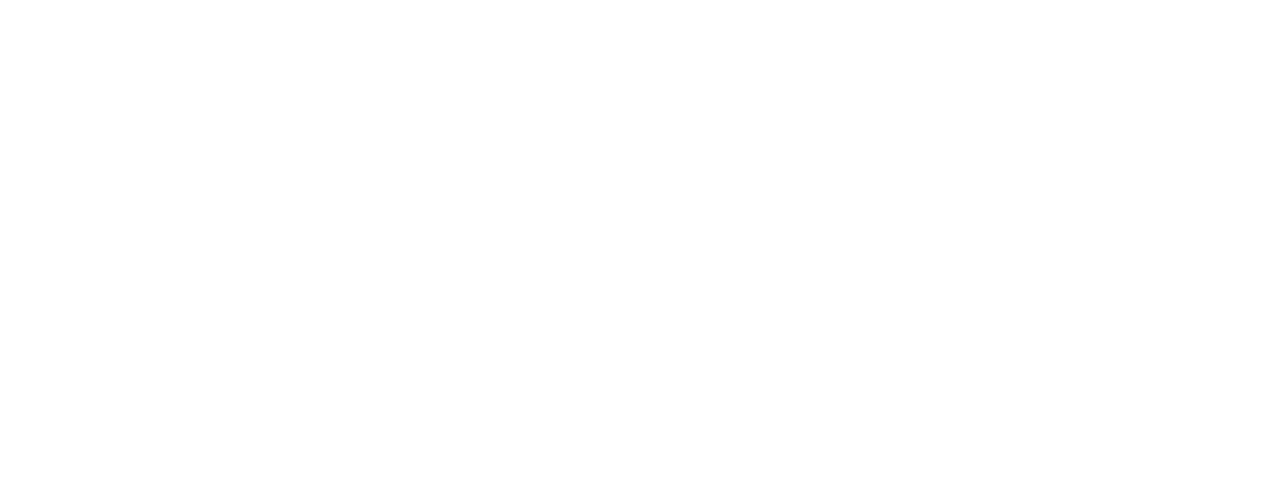
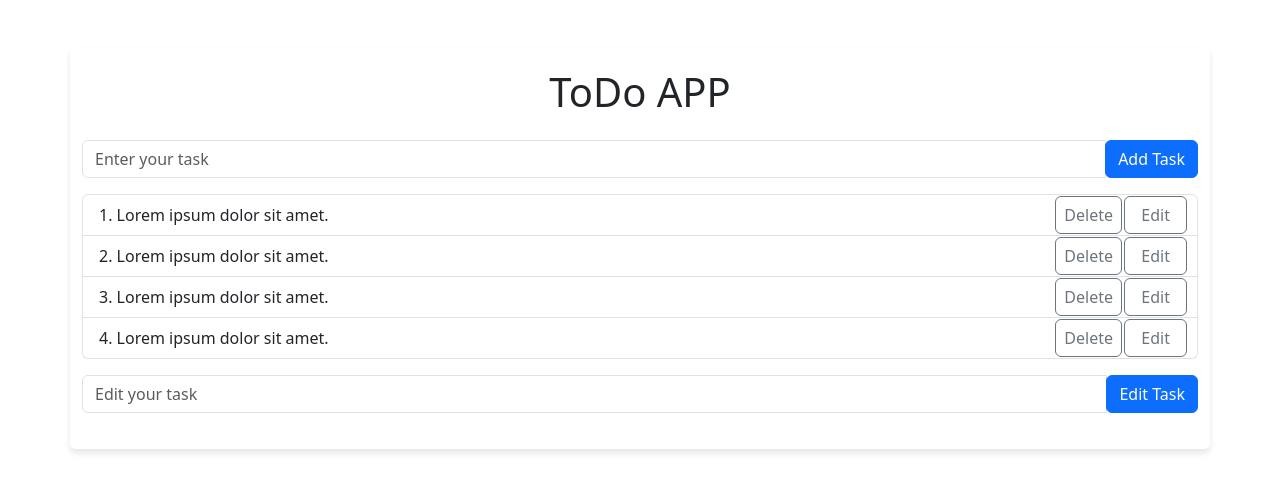
Before and after one commit to Marina-yoya/To-Do-App, a website: page index.html in a window 1280 px wide. Drawn offline with nearby package versions, Linux system fonts and the light colour scheme.

Commit message:
basic HTML structure and CSS

```diff
--- a/index.html
+++ b/index.html
@@ -1,14 +1,73 @@
 <!DOCTYPE html>
 <html lang="en">
+
 <head>
     <meta charset="UTF-8">
     <meta name="viewport" content="width=device-width, initial-scale=1.0">
     <link rel="stylesheet" href="styles.css">
-    <link href="https://cdn.jsdelivr.net/npm/bootstrap@5.3.1/dist/css/bootstrap.min.css" rel="stylesheet" integrity="sha384-4bw+/aepP/YC94hEpVNVgiZdgIC5+VKNBQNGCHeKRQN+PtmoHDEXuppvnDJzQIu9" crossorigin="anonymous">
+    <link href="https://cdn.jsdelivr.net/npm/bootstrap@5.3.1/dist/css/bootstrap.min.css" rel="stylesheet"
+        integrity="sha384-4bw+/aepP/YC94hEpVNVgiZdgIC5+VKNBQNGCHeKRQN+PtmoHDEXuppvnDJzQIu9" crossorigin="anonymous">
     <title>To Do App</title>
 </head>
+
 <body>
+<main>
+    <div class="container mt-5">
+        <h1 class="mb-4">ToDo APP</h1>
+        <div class="input-group mb-3">
+            <input type="text" class="form-control" id="task-input" placeholder="Enter your task">
+            <div class="input-group-append">
+                <button class="btn btn-primary" type="button">Add Task</button>
+            </div>
+        </div>
+        <ol id="taskList" class="list-group list-group-numbered">
 
+            <li class="list-group-item">
+                Lorem ipsum dolor sit amet.
+                <div class="float-right">
+                    <div class="input-group-append">
+                        <button class="btn btn-outline-secondary btn-del px-2" type="button">Delete</button>
+                        <button class="btn btn-outline-secondary btn-edit px-3" type="button">Edit</button>
+                    </div>
+                </div>
+            </li>
+            <li class="list-group-item">
+                Lorem ipsum dolor sit amet.
+                <div class="float-right">
+                    <div class="input-group-append">
+                        <button class="btn btn-outline-secondary btn-del px-2" type="button">Delete</button>
+                        <button class="btn btn-outline-secondary btn-edit px-3" type="button">Edit</button>
+                    </div>
+                </div>
+            </li>
+            <li class="list-group-item">
+                Lorem ipsum dolor sit amet.
+                <div class="float-right">
+                    <div class="input-group-append">
+                        <button class="btn btn-outline-secondary btn-del px-2" type="button">Delete</button>
+                        <button class="btn btn-outline-secondary btn-edit px-3" type="button">Edit</button>
+                    </div>
+                </div>
+            </li>
+            <li class="list-group-item">
+                Lorem ipsum dolor sit amet.
+                <div class="float-right">
+                    <div class="input-group-append">
+                        <button class="btn btn-outline-secondary btn-del px-2" type="button">Delete</button>
+                        <button class="btn btn-outline-secondary btn-edit px-3" type="button">Edit</button>
+                    </div>
+                </div>
+            </li>
+        </ol>
+        <div class="input-group my-3">
+            <input type="text" class="form-control" id="task-edit" placeholder="Edit your task">
+            <div class="input-group-append">
+                <button class="btn btn-primary" type="button">Edit Task</button>
+            </div>
+        </div>
+    </div>
+</main>
 
 </body>
+
 </html>
--- a/styles.css
+++ b/styles.css
@@ -1,3 +1,35 @@
-.hello {
-    color: rgb(202, 21, 45);
-}
+body {
+    background-color: #f8f9fa;
+  }
+
+  .container {
+    max-width: 500px;
+    background-color: #fff;
+    box-shadow: 0 4px 6px rgba(0, 0, 0, 0.1);
+    padding: 20px;
+    border-radius: 5px;
+    margin: 0 auto;
+  }
+
+  h1 {
+    text-align: center;
+  }
+
+  .input-group {
+    margin-bottom: 20px;
+  }
+
+  .list-group-item {
+    position: relative;
+  }
+
+  .list-group-item button {
+    position: absolute;
+    right: 10px;
+    top: 50%;
+    transform: translateY(-50%);
+  }
+
+  .btn-del {
+    margin-right: 65px;
+  }
```
